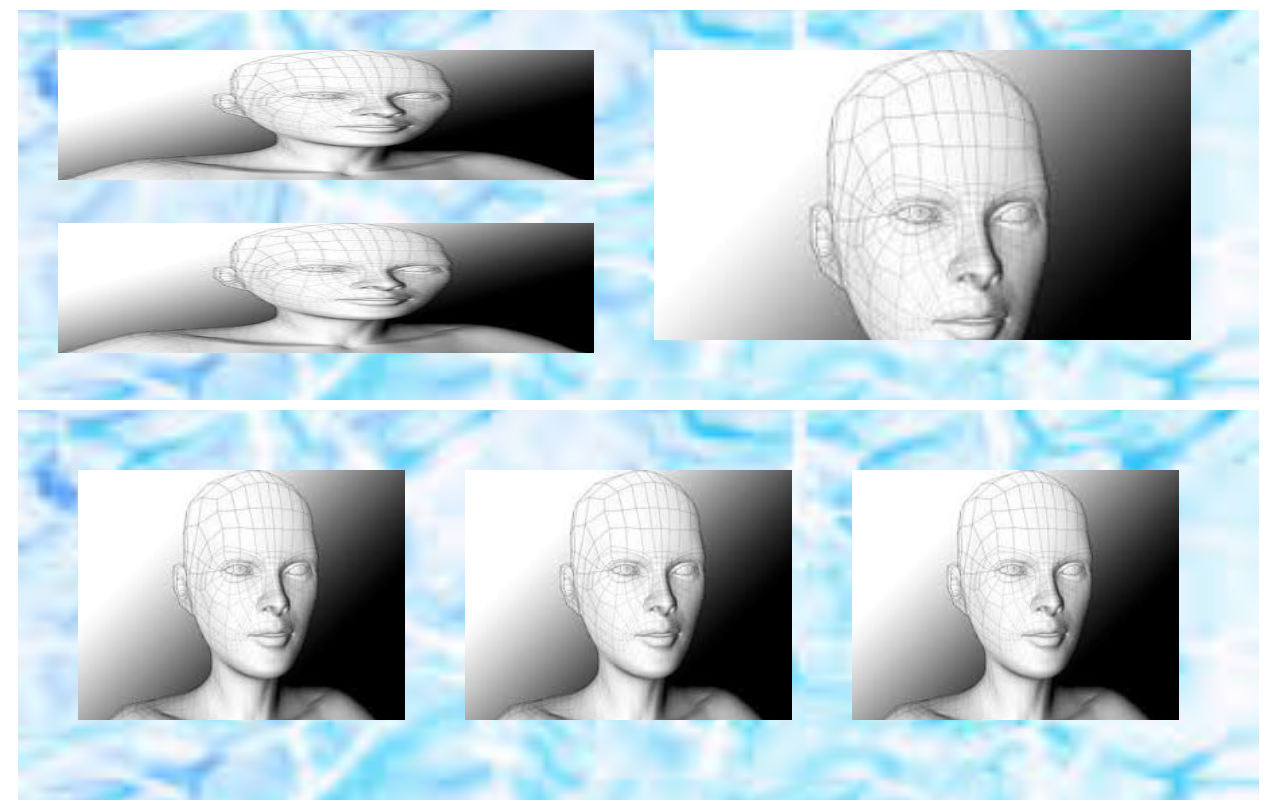
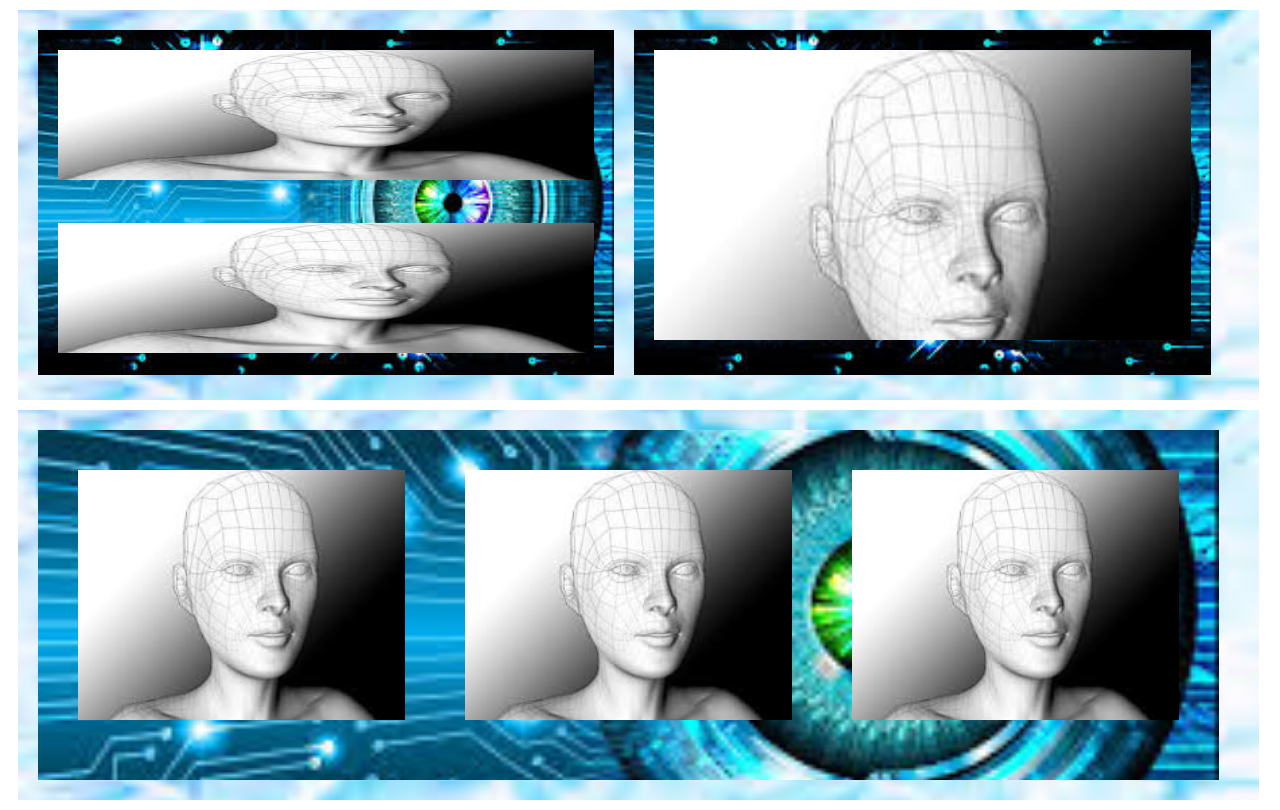
Before and after one commit to ahruiz/ProgWeb, a plain HTML site: page tarea 1/index.html in a window 1280 px wide. Drawn offline with Linux system fonts and the light colour scheme.

Commit message:
se actualizo css por el cambio de nombre de comp a ojoia en la img cont2

```diff
--- a/tarea 1/index.css
+++ b/tarea 1/index.css
@@ -14,7 +14,7 @@
 }
 .banner1 {
 
-  background-image: url('./cont2comp.jpg');
+  background-image: url('./cont2ojoia.jpg');
   width: 48%;
   height: 345px;
 
@@ -29,7 +29,7 @@
 
 .banner2 {
   width: 95%;
-  background-image: url('./cont2comp.jpg');
+  background-image: url('./cont2ojoia.jpg');
   height: 310px;
   background-size: cover;
   background-repeat: no-repeat;
```
